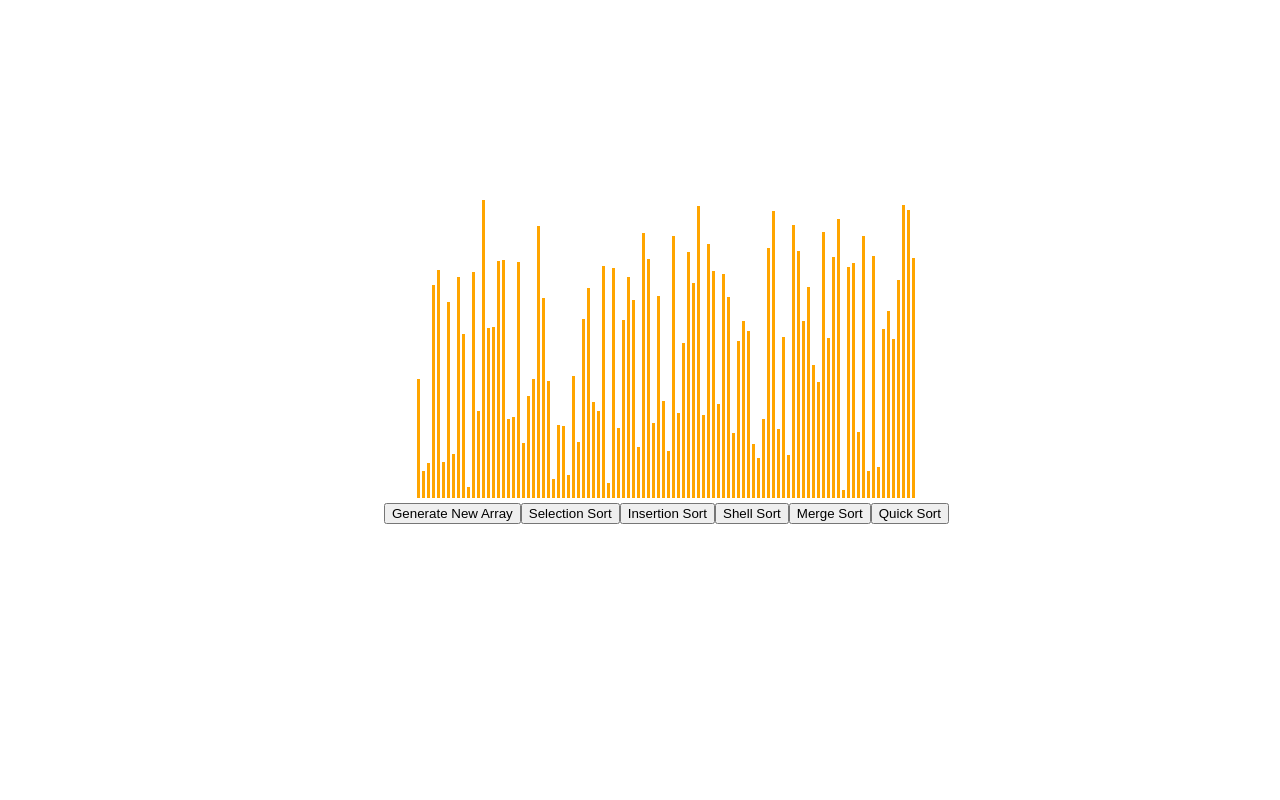
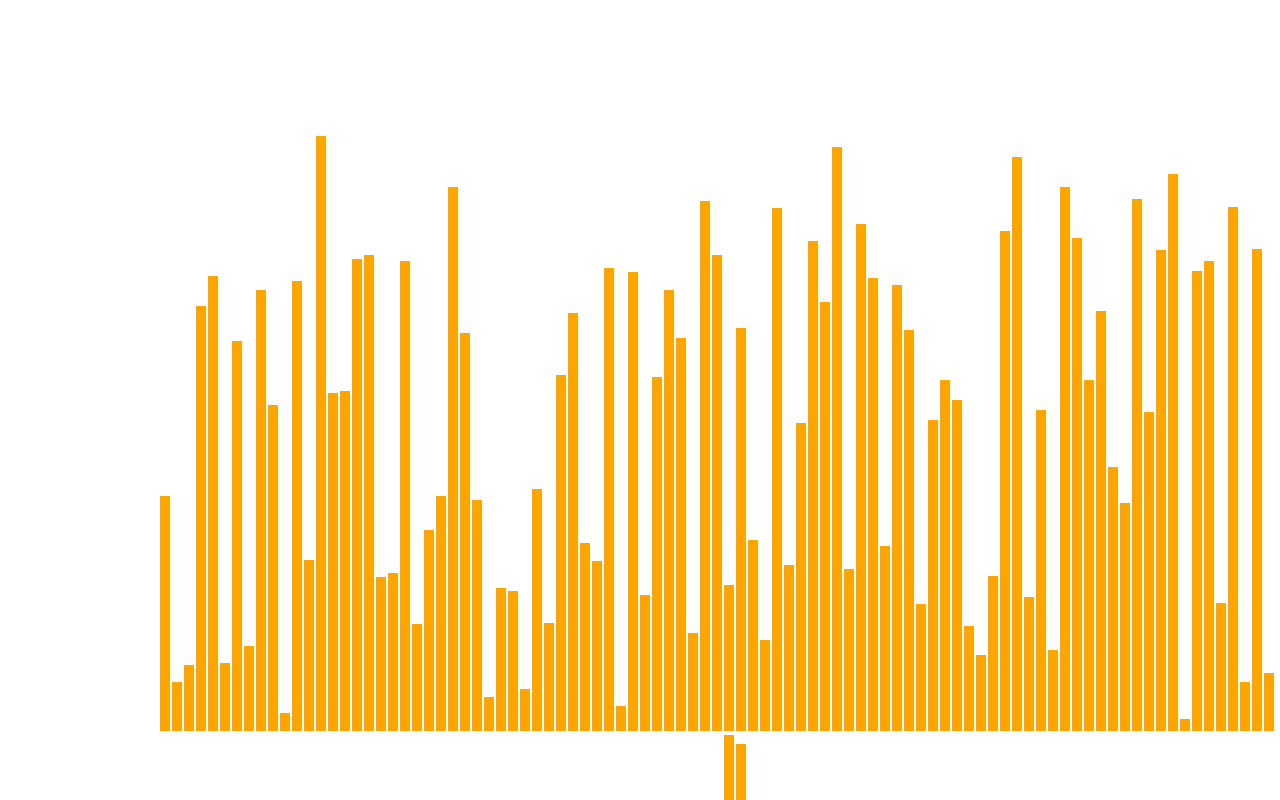
Before and after one commit to pmulard/Sorting-Visualizer, a React (Create React App) app: page / in a window 1280 px wide. Shown: the top 800 px of the page. Built offline with nearby package versions, Linux system fonts and the light colour scheme.

Commit message:
doesn't allow other algorithms to start animations until the current one running is finished

```diff
--- a/src/SortingVisualizer/SortingVisualizer.css
+++ b/src/SortingVisualizer/SortingVisualizer.css
@@ -1,7 +1,7 @@
 .app-container {
     position: absolute;
-    left: 30%;
-    top: 25%;
+    left: 12%;
+    top: 17%;
 }
 
 .array-bar-container {
@@ -9,7 +9,7 @@
 }
 
 .array-bar {
-    width: 3px;
+    width: 10px;
     margin: 0 1px;
     display:inline-block;
     background-color: orange;
--- a/src/SortingVisualizer/SortingVisualizer.jsx
+++ b/src/SortingVisualizer/SortingVisualizer.jsx
@@ -5,6 +5,7 @@ import './SortingVisualizer.css';
 // Controls the speed of the animations
 const SPEED_MS = 70;
 const DEFAULT_COLOR = 'orange';
+var sortIsRunning = false;
 
 export default class SortingVisualizer extends React.Component {
     constructor(props) {
@@ -23,16 +24,19 @@ export default class SortingVisualizer extends React.Component {
     resetArray() {
         const array = [];
         for (let i=0; i < 100; i++) {
-            array.push(getRandomInt(5, 300));
+            array.push(getRandomInt(5, 600));
         }
         this.setState({array});
         resetColors();
+        sortIsRunning = false;
     }
 
 
 
     // SORTING ALGORITHMS
     selectionSort() {
+        while (sortIsRunning === false) {
+            sortIsRunning = true;
             let animations = sortingAlgorithms.selectionSort(this.state.array);
             const selectionSortSpeed = SPEED_MS;
 
@@ -70,8 +74,11 @@ export default class SortingVisualizer extends React.Component {
                 }
             }
         }
+    }
 
     insertionSort() {
+        while (sortIsRunning === false) {
+            sortIsRunning = true;
             let animations = sortingAlgorithms.insertionSort(this.state.array);
             const insertionSortSpeed = SPEED_MS/5;
 
@@ -110,8 +117,11 @@ export default class SortingVisualizer extends React.Component {
                 }
             }
         }
+    }
 
     shellSort() {
+        while (sortIsRunning === false) {
+            sortIsRunning = true;
             let animations = sortingAlgorithms.shellSort(this.state.array);
             const shellSortSpeed = SPEED_MS/3;
 
@@ -177,6 +187,7 @@ export default class SortingVisualizer extends React.Component {
                             barStyle.backgroundColor = color;
                         }
                     }, i*shellSortSpeed);
+                }
             }
         }
     }
```
Lines whose indentation alone changed are shown as unchanged.
